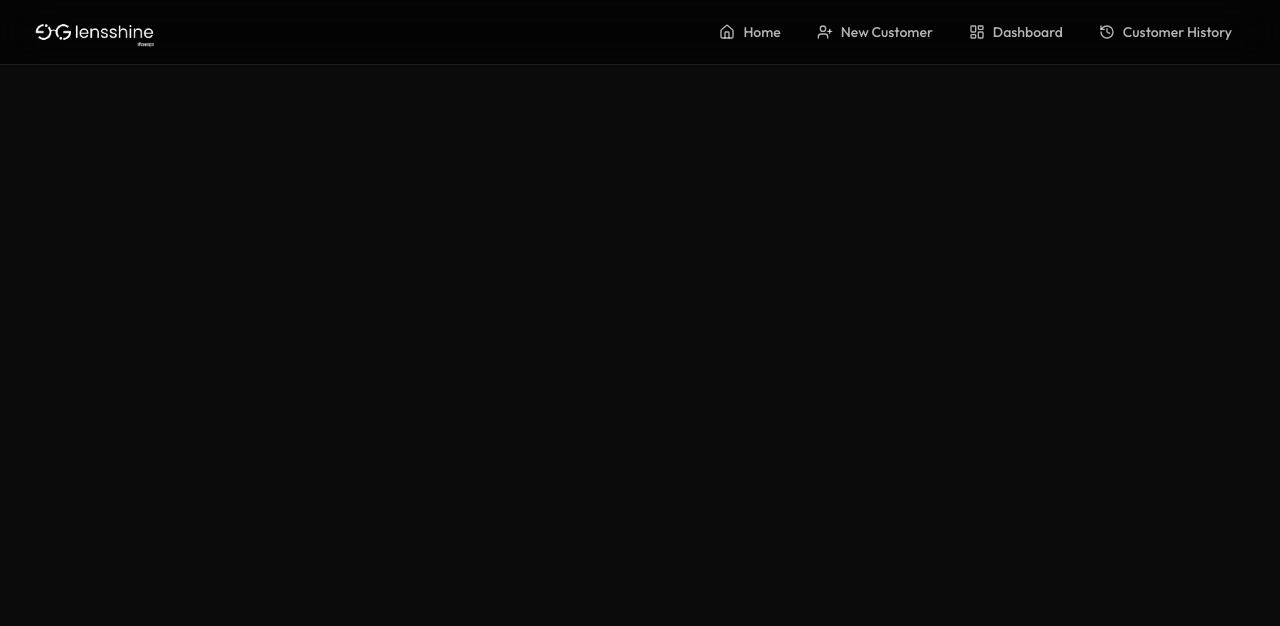
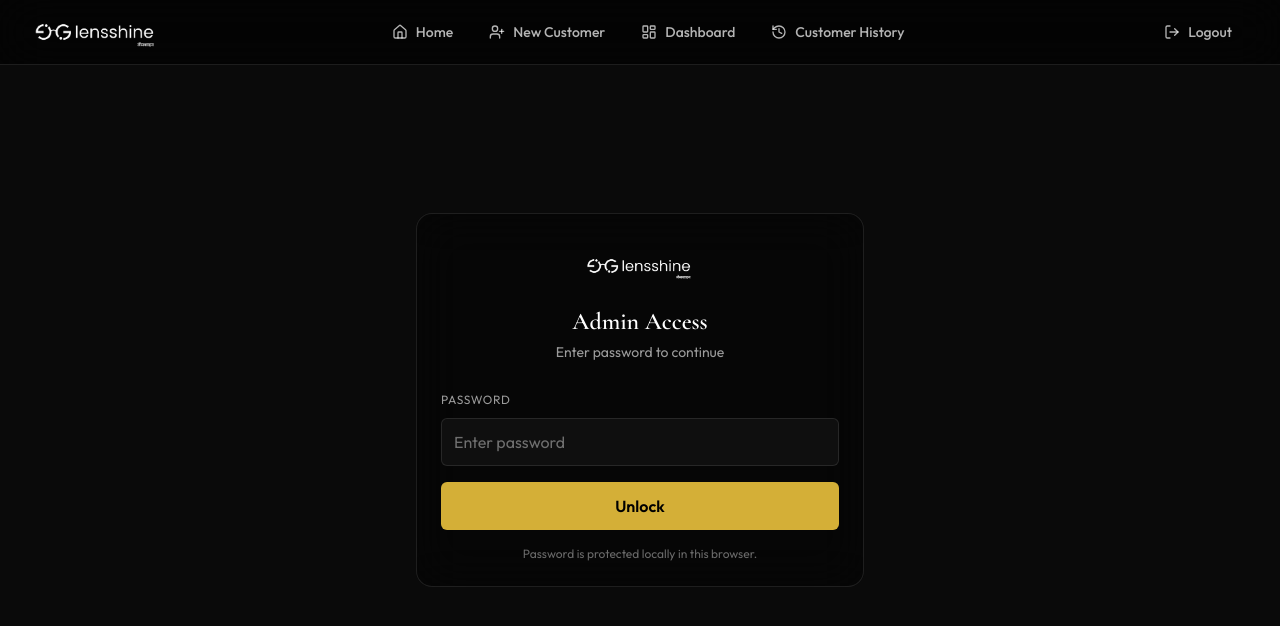
Before and after one commit to Riddhi8077/Lensshine-Software, a React (Vite) app in the folder frontend/: page /login in a window 1280 px wide. Shown: the top 626 px of the page. Built offline with nearby package versions, Linux system fonts and the light colour scheme.

Commit message:
Added password protection and fixed dashboard auto refresh

```diff
--- a/frontend/src/App.jsx
+++ b/frontend/src/App.jsx
@@ -6,7 +6,9 @@ import Dashboard from "./pages/Dashboard";
 import CustomerHistory from "./pages/CustomerHistory";
 import { Toaster } from "sonner";
 
-import { BrowserRouter, Routes, Route } from "react-router-dom";
+import { BrowserRouter, Routes, Route, Navigate, useLocation } from "react-router-dom";
+
+import PasswordLogin from "./pages/PasswordLogin";
 
 // Lens pages
 import LensSelection from "./pages/LensSelection";
@@ -14,10 +16,30 @@ import SingleVisionLens from "./pages/SingleVisionLens";
 import BifocalLens from "./pages/BifocalLens";
 import ProgressiveLens from "./pages/ProgressiveLens";
 
+const AUTH_KEY = "lensshine-auth";
+
+function RequireAuth({ children }) {
+  const location = useLocation();
+  const isAuthed = localStorage.getItem(AUTH_KEY) === "1";
+
+  if (!isAuthed) {
+    return (
+      <Navigate
+        to="/login"
+        replace
+        state={{ from: location.pathname || "/" }}
+      />
+    );
+  }
+
+  return children;
+}
+
 function App() {
   const [theme, setTheme] = useState(
     localStorage.getItem("lensshine-theme") || "dark"
   );
+
 
   useEffect(() => {
     document.documentElement.style.scrollBehavior = "smooth";
@@ -51,18 +73,77 @@ function App() {
         <Navbar />
 
         <Routes>
-          {/* Main App */}
-          <Route path="/" element={<HomePage />} />
-          <Route path="/new-customer" element={<NewCustomer />} />
-          <Route path="/dashboard" element={<Dashboard />} />
-          <Route path="/history" element={<CustomerHistory />} />
+          <Route path="/login" element={<PasswordLogin />} />
 
-          {/* Lens Flow */}
-          <Route path="/lens-selection" element={<LensSelection />} />
-          <Route path="/lens/single-vision" element={<SingleVisionLens />} />
-          <Route path="/lens/bifocal" element={<BifocalLens />} />
-          <Route path="/lens/progressive" element={<ProgressiveLens />} />
+          {/* Main App (protected) */}
+          <Route
+            path="/"
+            element={
+              <RequireAuth>
+                <HomePage />
+              </RequireAuth>
+            }
+          />
+          <Route
+            path="/new-customer"
+            element={
+              <RequireAuth>
+                <NewCustomer />
+              </RequireAuth>
+            }
+          />
+          <Route
+            path="/dashboard"
+            element={
+              <RequireAuth>
+                <Dashboard />
+              </RequireAuth>
+            }
+          />
+          <Route
+            path="/history"
+            element={
+              <RequireAuth>
+                <CustomerHistory />
+              </RequireAuth>
+            }
+          />
+
+          {/* Lens Flow (protected) */}
+          <Route
+            path="/lens-selection"
+            element={
+              <RequireAuth>
+                <LensSelection />
+              </RequireAuth>
+            }
+          />
+          <Route
+            path="/lens/single-vision"
+            element={
+              <RequireAuth>
+                <SingleVisionLens />
+              </RequireAuth>
+            }
+          />
+          <Route
+            path="/lens/bifocal"
+            element={
+              <RequireAuth>
+                <BifocalLens />
+              </RequireAuth>
+            }
+          />
+          <Route
+            path="/lens/progressive"
+            element={
+              <RequireAuth>
+                <ProgressiveLens />
+              </RequireAuth>
+            }
+          />
         </Routes>
+
 
         <Toaster
           theme={theme === "light" ? "light" : "dark"}
--- a/frontend/src/components/Navbar.jsx
+++ b/frontend/src/components/Navbar.jsx
@@ -1,6 +1,7 @@
 import { useState } from "react";
-import { Link, useLocation } from "react-router-dom";
-import { Menu, X, Home, UserPlus, LayoutDashboard, History } from "lucide-react";
+import { Link, useLocation, useNavigate } from "react-router-dom";
+import { Menu, X, Home, UserPlus, LayoutDashboard, History, LogOut } from "lucide-react";
+
 
 // simple replacement for cn()
 function cn(...classes) {
@@ -17,9 +18,16 @@ const NAV_ITEMS = [
 function Navbar() {
   const [mobileOpen, setMobileOpen] = useState(false);
   const location = useLocation();
+  const navigate = useNavigate();
+
+  const onLogout = () => {
+    localStorage.removeItem("lensshine-auth");
+    navigate("/login", { replace: true });
+  };
 
   return (
     <nav
+
       data-testid="navbar"
       className="fixed top-0 w-full bg-black/60 backdrop-blur-xl border-b border-white/10 z-50"
     >
@@ -53,6 +61,17 @@ function Navbar() {
             ))}
           </div>
 
+          {/* Logout (Desktop) */}
+          <div className="hidden sm:flex items-center">
+            <button
+              onClick={onLogout}
+              className="ml-3 inline-flex items-center gap-2 px-4 py-2 text-sm font-medium rounded-md transition-all duration-200 text-white/70 hover:text-white hover:bg-white/5"
+            >
+              <LogOut className="h-4 w-4" />
+              Logout
+            </button>
+          </div>
+
           {/* Mobile Button */}
           <button
             className="md:hidden text-white/70 hover:text-white"
@@ -66,6 +85,7 @@ function Navbar() {
           </button>
         </div>
       </div>
+
 
       {/* Mobile Menu */}
       {mobileOpen && (
@@ -86,8 +106,20 @@ function Navbar() {
               {label}
             </Link>
           ))}
+
+          <button
+            onClick={() => {
+              setMobileOpen(false);
+              onLogout();
+            }}
+            className="w-full text-left flex items-center gap-3 px-6 py-3 text-sm text-white/70 hover:text-white"
+          >
+            <LogOut className="h-4 w-4" />
+            Logout
+          </button>
         </div>
       )}
+
     </nav>
   );
 }
--- a/frontend/src/pages/Dashboard.jsx
+++ b/frontend/src/pages/Dashboard.jsx
@@ -29,9 +29,8 @@ function Dashboard() {
 
   useEffect(() => {
     fetchData();
-    const intervalId = setInterval(fetchData, 10000);
-    return () => clearInterval(intervalId);
   }, [fetchData]);
+
 
   return (
     <div className="pt-20 pb-12 px-4 sm:px-6 min-h-screen">
--- /dev/null
+++ b/frontend/src/pages/PasswordLogin.jsx
@@ -0,0 +1,91 @@
+import React, { useMemo, useState } from "react";
+import { useNavigate, useLocation } from "react-router-dom";
+
+const AUTH_KEY = "lensshine-auth";
+const PASSWORD = "Riddhi@8077";
+
+function PasswordLogin() {
+  const navigate = useNavigate();
+  const location = useLocation();
+  const [password, setPassword] = useState("");
+  const [error, setError] = useState("");
+
+  const redirectTo = useMemo(() => {
+    // If auth gate sent us here, it may pass state.from
+    const state = location.state;
+    return state?.from || "/";
+  }, [location.state]);
+
+  const onSubmit = (e) => {
+    e.preventDefault();
+    const trimmed = password ?? "";
+
+    if (trimmed === PASSWORD) {
+      localStorage.setItem(AUTH_KEY, "1");
+      setError("");
+      navigate(redirectTo, { replace: true });
+      return;
+    }
+
+    setError("Incorrect password");
+  };
+
+  return (
+    <div className="min-h-screen bg-[#0a0a0a] text-white flex items-center justify-center px-4">
+      <div className="w-full max-w-md rounded-2xl border border-white/10 bg-black/40 backdrop-blur-xl p-6">
+        <div className="text-center mb-6">
+          <div className="flex items-center justify-center">
+            <img
+              src="/logo.png"
+              alt="Lensshine"
+              className="h-14 w-auto object-contain"
+            />
+          </div>
+          <h1
+            className="text-2xl font-semibold mt-3"
+            style={{ fontFamily: "'Cormorant Garamond', serif" }}
+          >
+            Admin Access
+          </h1>
+          <p className="text-white/60 text-sm mt-1">
+            Enter password to continue
+          </p>
+        </div>
+
+        <form onSubmit={onSubmit} className="space-y-4">
+          <div className="space-y-2">
+            <label className="text-xs uppercase tracking-wider text-white/60">
+              Password
+            </label>
+            <input
+              type="password"
+              value={password}
+              onChange={(e) => setPassword(e.target.value)}
+              placeholder="Enter password"
+              className="w-full h-12 px-3 rounded-md bg-[#0f0f0f] border border-white/10 text-white placeholder:text-white/40 focus:outline-none focus:border-[#d4af37] focus:ring-1 focus:ring-[#d4af37]"
+            />
+          </div>
+
+          {error && (
+            <div className="text-sm text-red-400 bg-red-500/10 border border-red-500/30 px-3 py-2 rounded">
+              {error}
+            </div>
+          )}
+
+          <button
+            type="submit"
+            className="w-full bg-[#d4af37] text-black h-12 font-semibold rounded-md hover:bg-[#f3e5ab] transition-colors"
+          >
+            Unlock
+          </button>
+        </form>
+
+        <div className="mt-4 text-center text-xs text-white/40">
+          Password is protected locally in this browser.
+        </div>
+      </div>
+    </div>
+  );
+}
+
+export default PasswordLogin;
```
Also changed, not shown: 1 other file (tests, documents, lock files or other folders).
